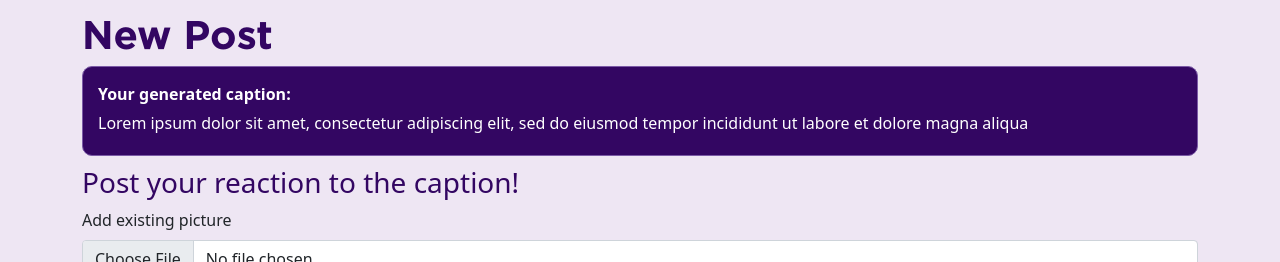
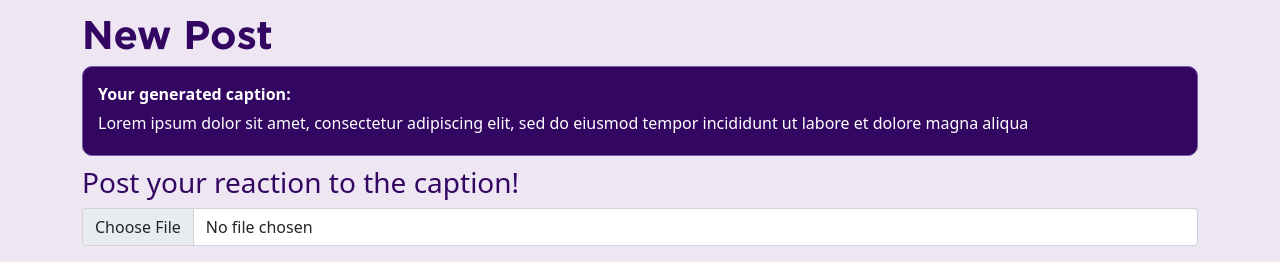
Before and after one commit to software-students-fall2022/final-project-project5-team2, a Flask app: page /new-post in a window 1280 px wide. Shown: the top 262 px of the page. Run offline with Flask 2, Linux system fonts and the light colour scheme.

Commit message:
removed unnecessary text

```diff
--- a/web-app/templates/newPost.html
+++ b/web-app/templates/newPost.html
@@ -14,7 +14,6 @@
       </div>
       <h3>Post your reaction to the caption!</h3>
       <div class="mb-3">
-        <label for="formFile" class="form-label">Add existing picture</label>
         <input class="form-control" type="file" id="formFile">
       </div>
       <div id="camera">
```
